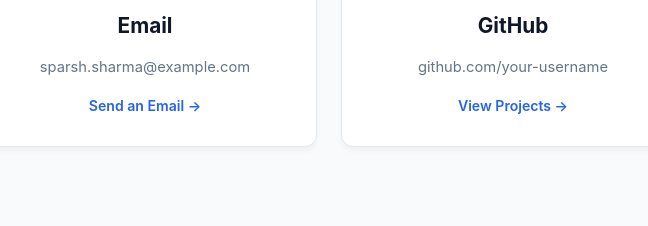
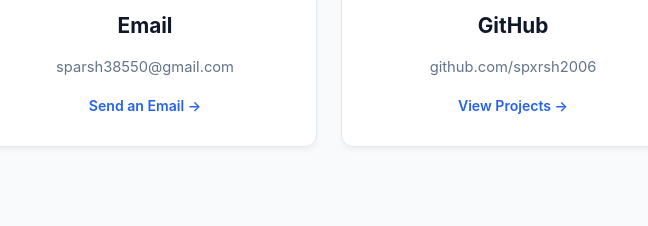
Before and after one commit to spxrsh2006/personal-profile-sparsh, a plain HTML site: page index.html in a window 1280 px wide. Shown: the part 3242-3468 px from the top of the page, 127-775 px from the left. Drawn offline with Linux system fonts and the light colour scheme.

Commit message:
Update profile contact links

```diff
--- a/index.html
+++ b/index.html
@@ -181,18 +181,18 @@
 
                 <div class="contact-grid">
                     <!-- Email Link -->
-                    <a href="mailto:sparsh.sharma@example.com" class="card contact-card">
+                    <a href="mailto:sparsh38550@gmail.com" class="card contact-card">
                         <div class="contact-icon">&#9993;</div>
                         <h3 class="card-title">Email</h3>
-                        <p class="contact-handle">sparsh.sharma@example.com</p>
+                        <p class="contact-handle">sparsh38550@gmail.com</p>
                         <span class="contact-action">Send an Email &rarr;</span>
                     </a>
 
                     <!-- GitHub Profile -->
-                    <a href="https://github.com/your-username" target="_blank" rel="noopener noreferrer" class="card contact-card">
+                    <a href="https://github.com/spxrsh2006" target="_blank" rel="noopener noreferrer" class="card contact-card">
                         <div class="contact-icon">&#128187;</div>
                         <h3 class="card-title">GitHub</h3>
-                        <p class="contact-handle">github.com/your-username</p>
+                        <p class="contact-handle">github.com/spxrsh2006</p>
                         <span class="contact-action">View Projects &rarr;</span>
                     </a>
 
```
